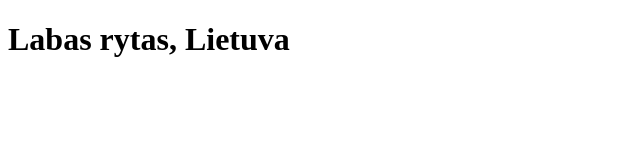
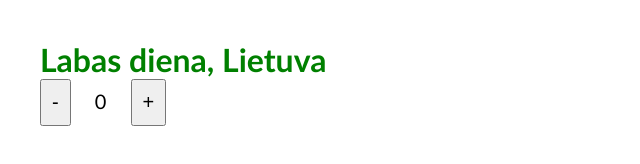
Before and after one commit to audrbar/15-dom, a website: page index.html in a window 1280 px wide. Shown: the whole page, without its empty margins (0-640 px from the left). Drawn offline with Linux system fonts and the light colour scheme.

Commit message:
first-day

```diff
--- a/css/main.css
+++ b/css/main.css
@@ -0,0 +1,29 @@
+body,
+body * {
+    margin: 0;
+    padding: 0;
+    vertical-align: top;
+    box-sizing: border-box;
+}
+
+body {
+    padding: 40px;
+    font-family: 'Gill Sans', 'Gill Sans MT', Calibri, 'Trebuchet MS',
+        sans-serif;
+}
+
+button {
+    display: inline-block;
+    padding: 0.5em;
+    font-size: 20px;
+}
+
+.score {
+    display: inline-block;
+    font-size: 20px;
+    padding: 0.5em 1em;
+}
+
+.green {
+    color: green;
+}
--- a/index.html
+++ b/index.html
@@ -6,10 +6,14 @@
     <meta name="viewport" content="width=device-width, initial-scale=1.0">
     <title>DOM</title>
     <link rel="stylesheet" href="./css/main.css">
-    <script src="./js/main.js"></script>
 </head>
 <body>
     <h1>Labas rytas, Lietuva</h1>
+
+    <button>-</button>
+    <div class="score">0</div>
+    <button>+</button>
+
     <script src="./js/main.js"></script>
 </body>
 </html>
--- a/js/main.js
+++ b/js/main.js
@@ -1,5 +1,35 @@
+console.clear();
 const h1DOM = document.getElementsByTagName('h1')[0];
-const text = h1DOM.innerText;
-console.log(text);
-const text2 = h1DOM.innerContent;
-console.log(text2);
+
+const text = h1DOM.textContent;
+
+const newText = text.trim().replace('rytas', 'diena');
+h1DOM.innerText = newText;
+
+const colors = ['green', 'yellow'];
+
+for (const color of colors) {
+    h1DOM.classList.add(color);
+}
+
+h1DOM.classList.remove('yellow');
+h1DOM.classList.toggle('red');
+
+const arTuri1 = h1DOM.classList.contains('cipolinas');
+console.log(arTuri1);
+
+const arTuri2 = h1DOM.classList.contains('green');
+console.log(arTuri2);
+
+let score = 0;
+
+const scoreDOM = document.querySelector('.score');
+const [minusDOM, plusDOM] = document.querySelectorAll('button');
+
+minusDOM.addEventListener('click', () => {
+    scoreDOM.innerText = --score;
+})
+
+plusDOM.addEventListener('click', () => {
+    scoreDOM.innerText = ++score;
+})
--- a/package.json
+++ b/package.json
@@ -1,7 +1,7 @@
 {
   "name": "15-dom",
   "version": "1.0.0",
-  "description": "",
+  "description": "DOM manupulation app",
   "main": "index.js",
   "scripts": {
     "dev": "dead-server --port=4115 --host=localhost",
@@ -9,7 +9,7 @@
   },
   "keywords": [ "HTML", "CSS", "JS"],
   "author": "audrbar",
-  "license": "ISC",
+  "license": "MIT",
   "dependencies": {
     "dead-server": "^1.0.9"
   }
```
